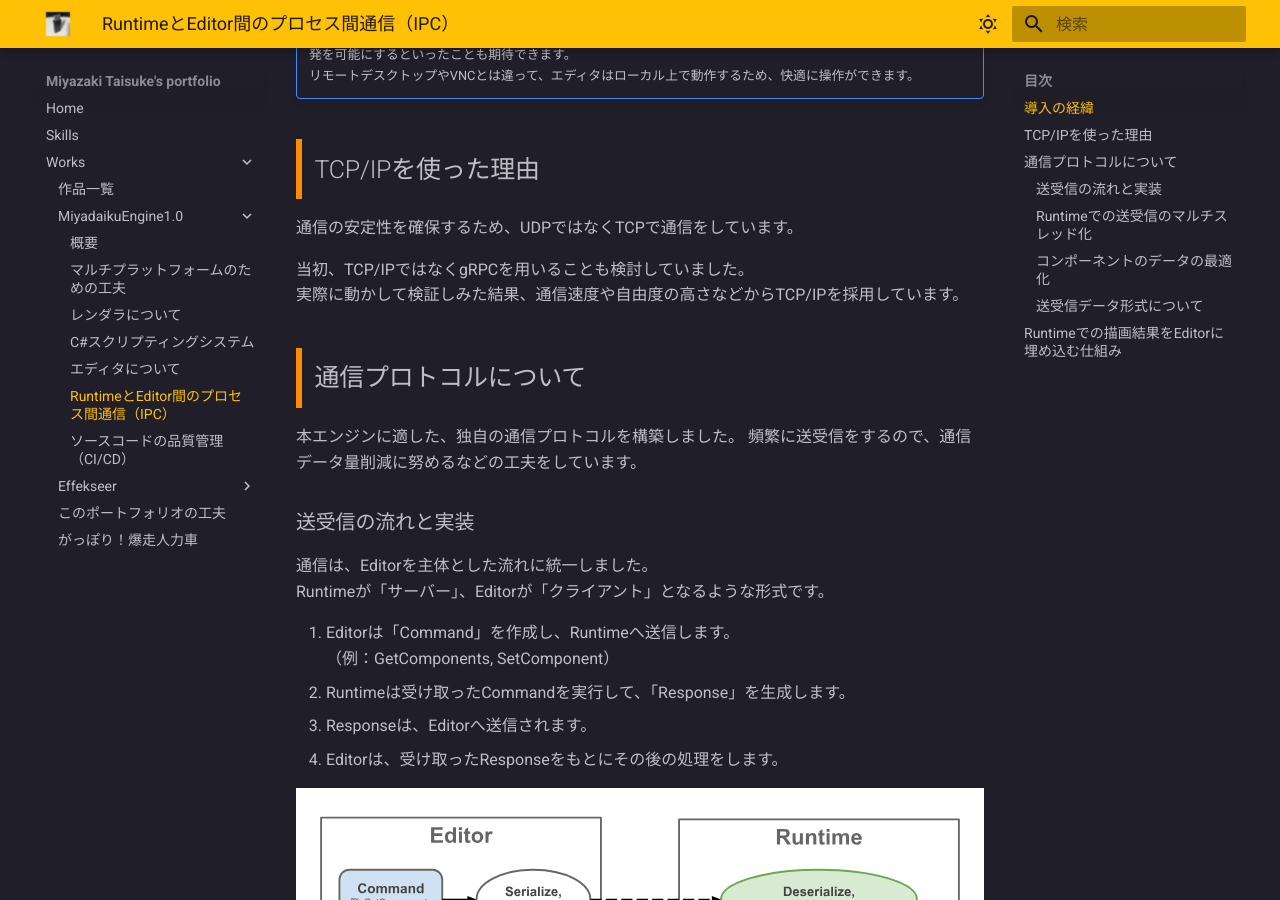
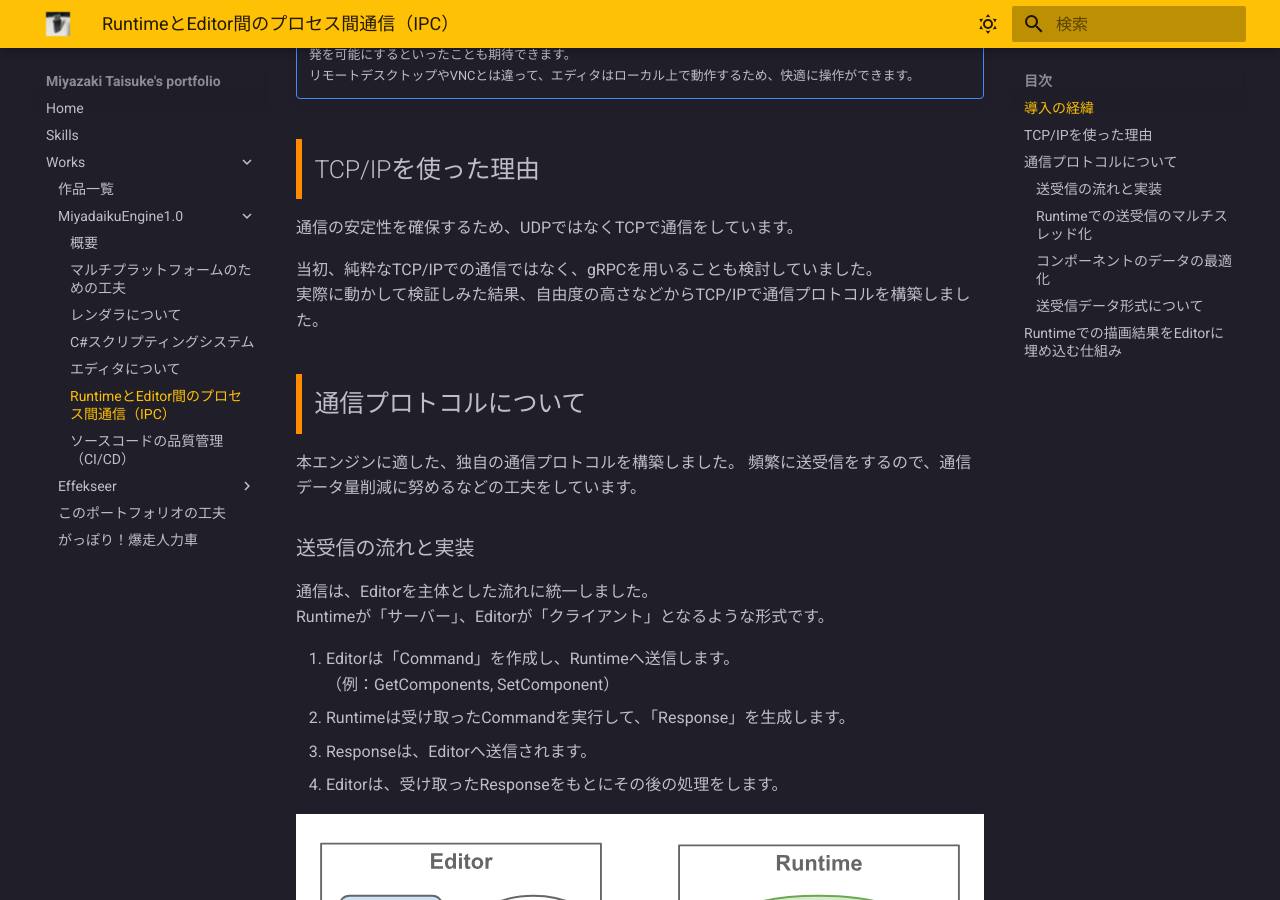
Before and after one commit to mewmew-tea/Portfolio, an MkDocs documentation site: the page built from docs/works/MiyadaikuEngine1.0/ipc.md, in a window 1280 px wide and 900 px high, scrolled down 773 px. Built offline with MkDocs 1.6.1 and Material for MkDocs 9.7.7, drawn with Linux system fonts in a browser that asks for light colours.

Commit message:
Improve about ipc

```diff
--- a/docs/works/MiyadaikuEngine1.0/ipc.md
+++ b/docs/works/MiyadaikuEngine1.0/ipc.md
@@ -26,8 +26,8 @@
 
 通信の安定性を確保するため、UDPではなくTCPで通信をしています。
 
-当初、TCP/IPではなくgRPCを用いることも検討していました。
-実際に動かして検証しみた結果、通信速度や自由度の高さなどからTCP/IPを採用しています。
+当初、純粋なTCP/IPでの通信ではなく、gRPCを用いることも検討していました。
+実際に動かして検証しみた結果、自由度の高さなどからTCP/IPで通信プロトコルを構築しました。
 
 ## 通信プロトコルについて
 
```
